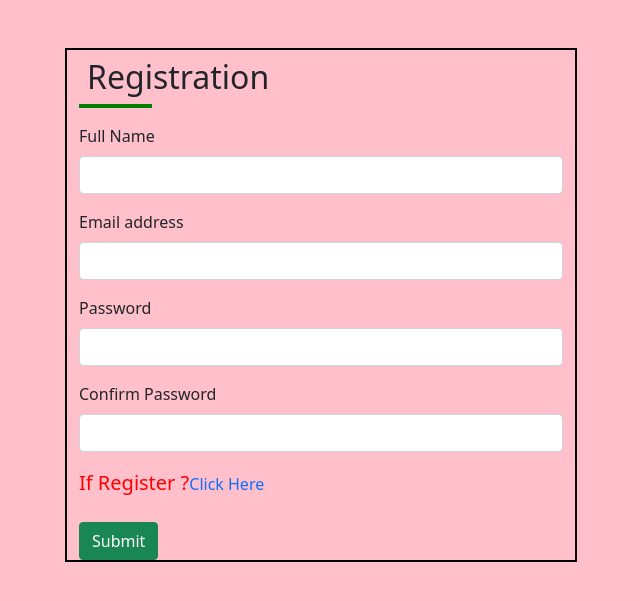
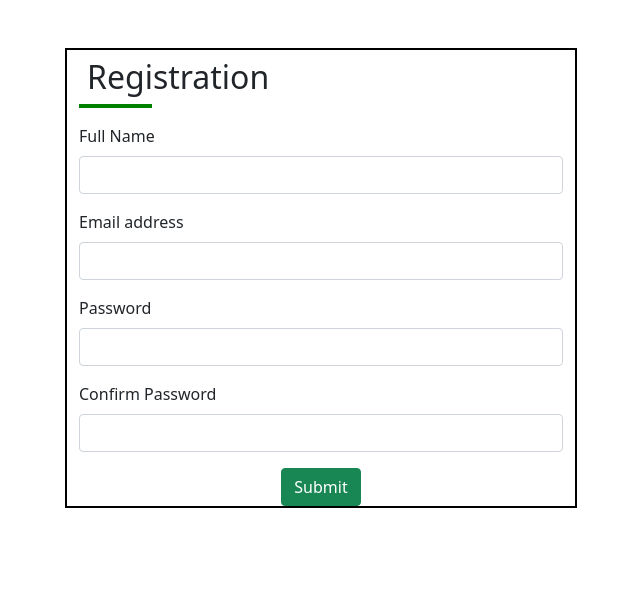
Before and after one commit to manishaddweb/Back_end, a PHP site: page /register.php in a window 1280 px wide. Shown: the top 601 px of the page, without its empty margins (319-959 px from the left). Run offline with PHP 8.4, Linux system fonts and the light colour scheme.

Commit message:
ADMIN PANEL

```diff
--- a/02-11-2021/register.php
+++ b/02-11-2021/register.php
@@ -10,7 +10,7 @@
     <link rel="stylesheet" href="https://cdnjs.cloudflare.com/ajax/libs/font-awesome/4.7.0/css/font-awesome.min.css">
     <link rel="stylesheet" href="css/style.css">
 </head>
-<body style="background-color: pink;">
+<body>
 
 
 <!-- Register form starts -->
@@ -37,13 +37,10 @@
         <input type="password" class="form-control" id="exampleInputPassword1" required>
       </div>
 
-     <div class="mb-3">
-        <label for="exampleInputEmail1" class="form-label"><font style="color:red; border:none; font-size:20px;">If Register ?</font><a href="login.php" style="text-decoration:none;">Click Here</a></label>
-        <div id="emailHelp" class="form-text"></div>
-      </div>
 
+      <center>
       <input type="submit" class="btn btn-success" name="insert" value="Submit">
-
+      </center>
     </form>
     </div>
 
@@ -53,7 +50,7 @@
 
 <?php
 // session_start();
-include "con.php";
+
 if(isset($_POST['insert']))
 {
     $fname=$_POST['fname'];
@@ -67,4 +64,8 @@ if(isset($_POST['insert']))
     {
         echo "Insertion Failed...!!";
     }
+    else
+    {
+      header("Location:login.php");
+    }
 }
```
Also changed, not shown: 02-11-2021/login.php (+6 -6 lines).
